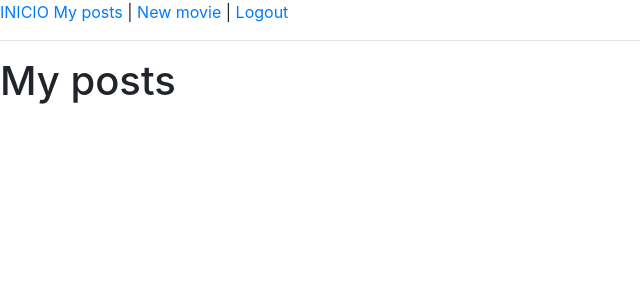
After one commit to Alcaudon/wordPleaseBlogging, a Django app: page /posts/ in a window 1280 px wide. The commit adds this page. Shown: the top 300 px of the page, without its empty margins (0-640 px from the left). Run offline with Django 3.2, Linux system fonts and the light colour scheme; the visitor is signed in with stand-in values (Sample User, id 1); data that the repository does not hold is empty; some libraries are stand-ins or nearby versions.

Commit message:
Finalizamos con la parte Web de Django

```diff
--- a/wordPleaseBlogging/urls.py
+++ b/wordPleaseBlogging/urls.py
@@ -1,6 +1,6 @@
 from django.contrib import admin
 from django.urls import path
-from wordplease.views import home, post_detail, CreatePostView
+from wordplease.views import home, post_detail, CreatePostView, MyPostView
 from users.views import LoginView, LogoutView
 
 
@@ -11,7 +11,8 @@ urlpatterns = [
     path('logout', LogoutView.as_view(), name='logout_page'),
 
     path('post/crear', CreatePostView.as_view(), name="create_post_page"),
+    path('posts/', MyPostView.as_view(), name="my_posts_page"),
+    path('posts/<int:pk>', post_detail, name="post_detail_name"),
+    path('', home, name="home_page"),
 
-    path('', home, name="home_page"),
-    path('posts/<int:pk>', post_detail, name="post_detail_name")
 ]
--- a/wordplease/templates/base.html
+++ b/wordplease/templates/base.html
@@ -10,6 +10,7 @@
     <div class="menu">
         <a href="{% url 'home_page' %}">INICIO</a>
         {%  if user.is_authenticated %}
+            <a href="{% url "my_posts_page" %}">My posts</a> |
             <a href="{% url "create_post_page" %}">New movie</a> |
             <a href="{% url "logout_page" %}">Logout</a>
         {% else %}
--- /dev/null
+++ b/wordplease/templates/my_posts.html
@@ -0,0 +1,9 @@
+{% extends 'base.html' %}
+
+{%  block head_title %}My posts{%  endblock  %}
+{%  block content %}
+    <h1>My posts</h1>
+
+    {% include "posts_list.html" with posts=object_list %}
+
+{%  endblock  %}
--- /dev/null
+++ b/wordplease/templates/posts_list.html
@@ -0,0 +1,5 @@
+{% for post in posts %}
+    <a href="{% url 'post_detail_name' post.pk %}" title="{{ post.title }}">
+        <img src="{{ post.URL }}" alt="{{ post.title }}" title="{{ post.title }}" height="200">
+    </a>
+{% endfor %}
--- a/wordplease/views.py
+++ b/wordplease/views.py
@@ -4,7 +4,7 @@ from django.contrib.auth.mixins import LoginRequiredMixin
 from django.shortcuts import render
 from django.urls import reverse
 from django.views import View
-
+from django.views.generic import ListView
 
 from wordplease.forms import PostForm
 from wordplease.models import Post
@@ -25,6 +25,7 @@ def post_detail(request, pk):
         context = {'post': post}
         return render(request, "post_detail.html", context)
 
+
 class CreatePostView(LoginRequiredMixin, View):
 
     def get(self, request):
@@ -43,3 +44,13 @@ class CreatePostView(LoginRequiredMixin, View):
             message += '<a href="{0}">View</a>'.format(url)
             messages.success(request, message)
         return render(request, "post_form.html", {'form': form})
+
+
+class MyPostView(LoginRequiredMixin, ListView):
+
+    model = Post
+    template_name = "my_posts.html"
+
+    def get_queryset(self):
+        queryset = super(MyPostView, self).get_queryset()
+        return queryset.filter(user=self.request.user)
```
Also changed, not shown: wordplease/templates/home.html (+2 -5 lines).
